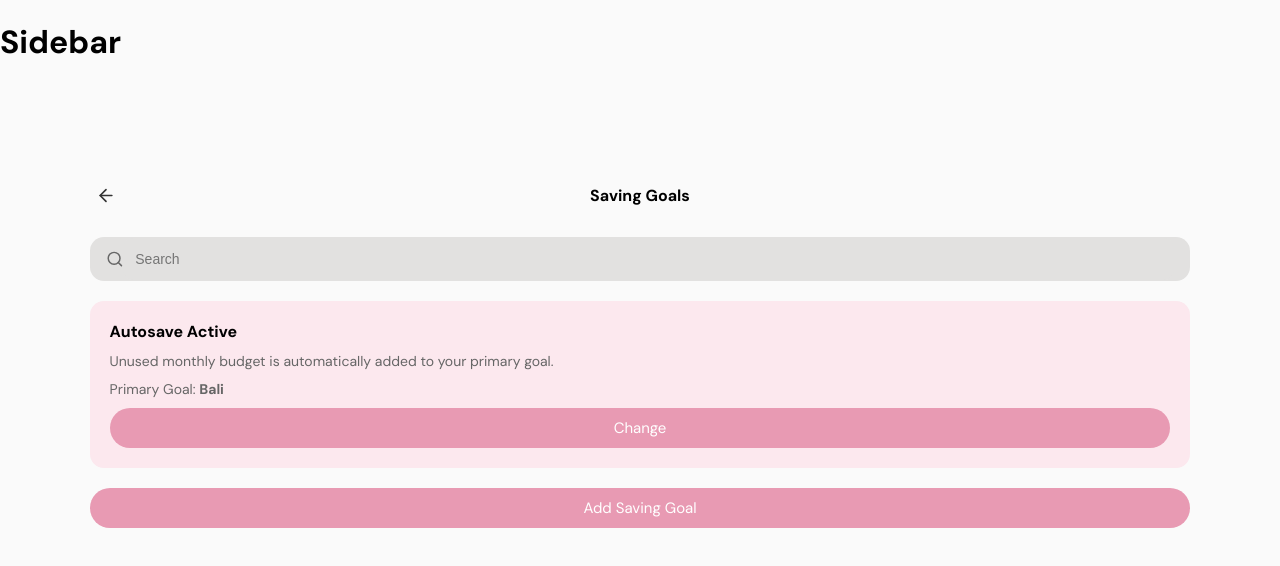
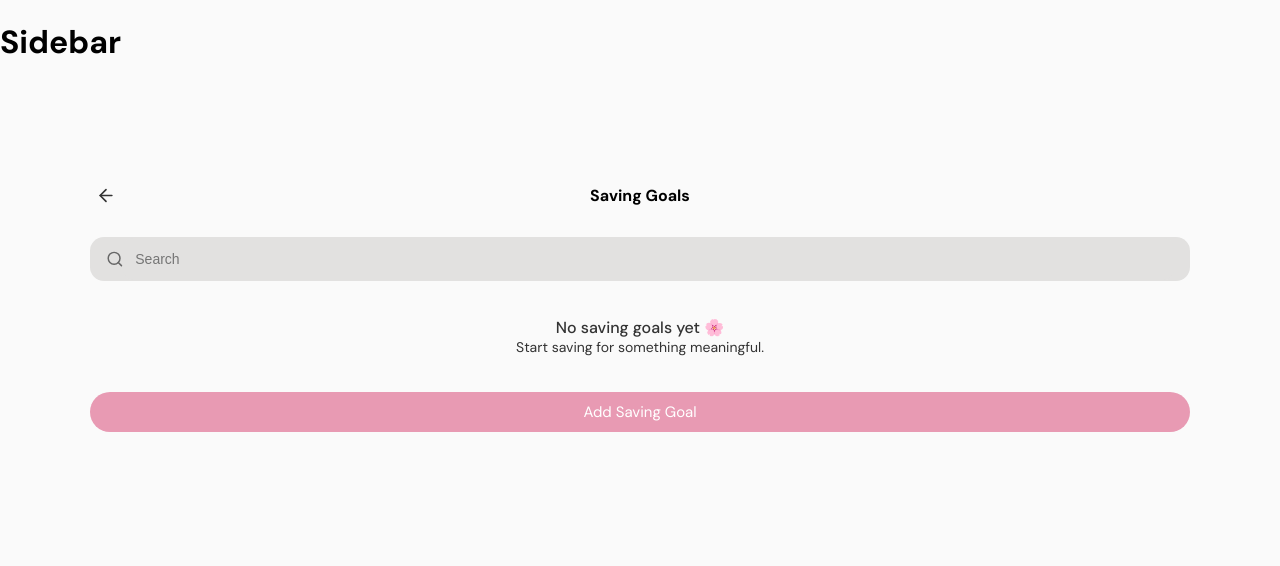
Before and after one commit to mirelalexy/blossom, a React (Vite) app in the folder frontend/: page /goals in a window 1280 px wide. Shown: the top 566 px of the page. Built offline with nearby package versions, Linux system fonts and the light colour scheme.

Commit message:
feat(goals): add empty state and conditional autosave card rendering

```diff
--- a/frontend/src/pages/Goals.jsx
+++ b/frontend/src/pages/Goals.jsx
@@ -7,6 +7,7 @@ import PageHeader from "../components/ui/PageHeader"
 import SearchBar from "../components/ui/SearchBar"
 import SavingGoalCard from "../components/goals/SavingGoalCard"
 import Button from "../components/ui/Button"
+import EmptyState from "../components/ui/EmptyState"
 
 import "../styles/pages/Goals.css"
 
@@ -18,6 +19,7 @@ function Goals() {
 
     const filteredGoals = goals.filter(g => g.name.toLowerCase().includes(search.toLowerCase()))
 
+    const primaryGoal = goals.find(g => g.primaryGoal)
     return (
         <div className="saving-goals-layout">
             <div className="saving-goals-content">
@@ -25,11 +27,23 @@ function Goals() {
 
                 <SearchBar className="search-bar-icon" value={search} onChange={setSearch} />
 
-                <AutosaveCard autosaveActive={true} primaryGoal="Bali" />
+                {primaryGoal && (
+                    <AutosaveCard
+                        autosaveActive={true}
+                        primaryGoal={primaryGoal.name}
+                    />
+                )}
 
-                {filteredGoals.map(g => (
-                    <SavingGoalCard key={g.id} goal={g} />
-                ))}
+                {filteredGoals.length === 0 ? (
+                    <EmptyState
+                        title="No saving goals yet 🌸"
+                        subtitle="Start saving for something meaningful."
+                    />
+                ) : (
+                    filteredGoals.map(g => (
+                        <SavingGoalCard key={g.id} goal={g} />
+                    ))
+                )}
 
                 <Button onClick={() => navigate("/add-goal")}>Add Saving Goal</Button>
             </div>
```
